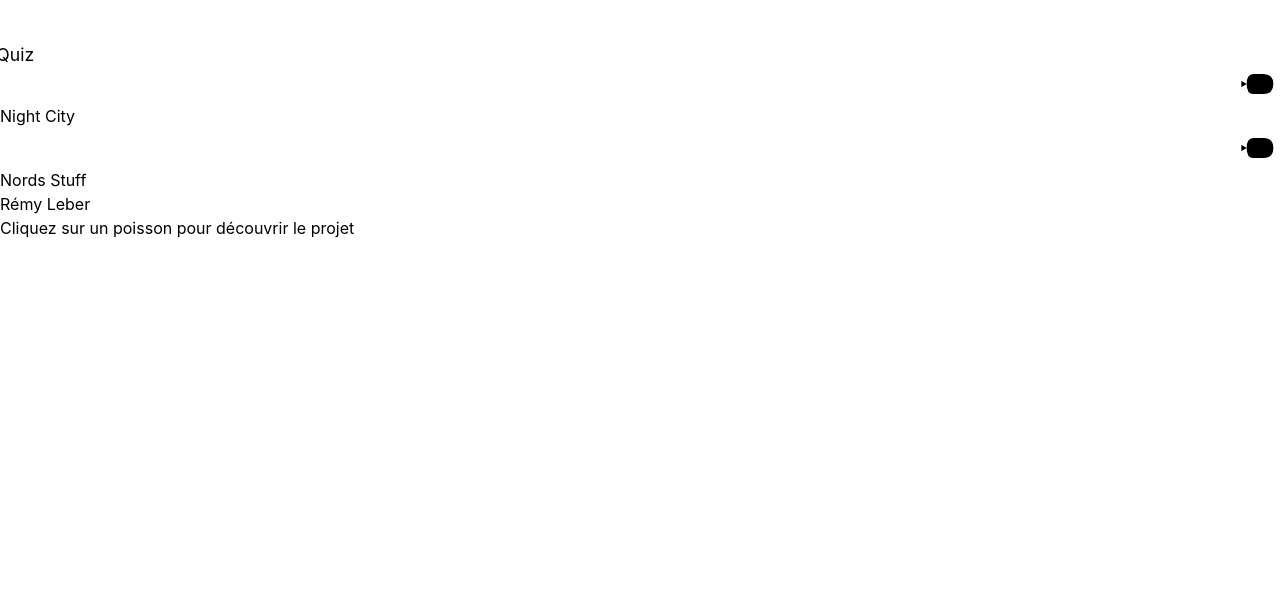
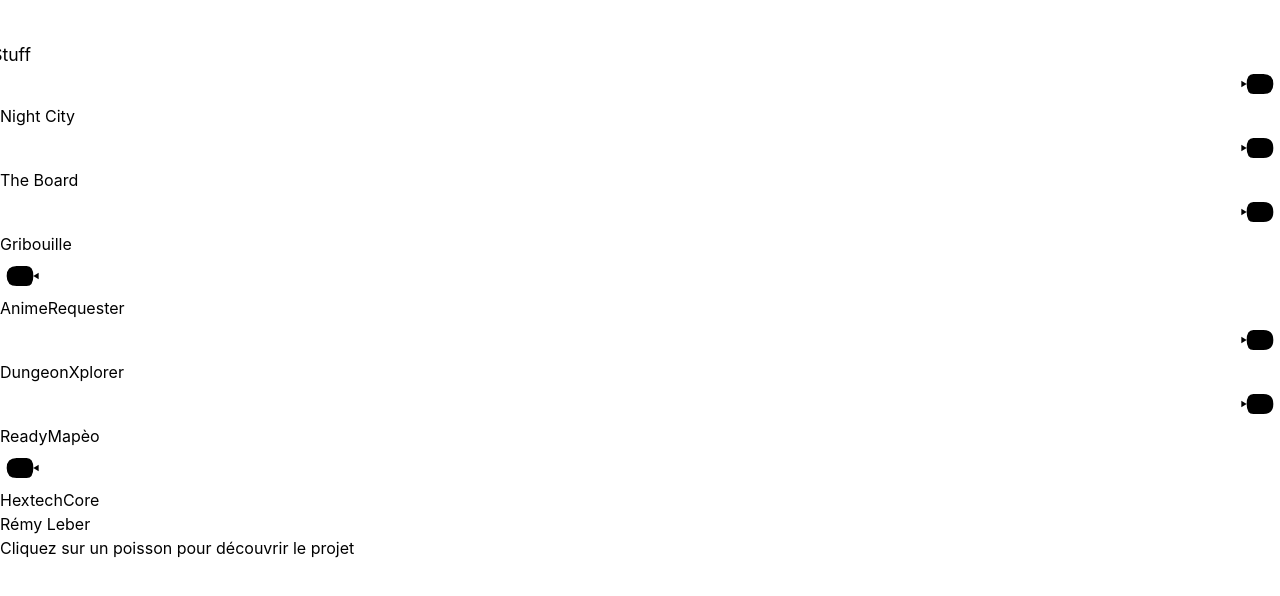
Before and after one commit to Remynder0/Portfolio, a React (Vite) app: page / in a window 1280 px wide. Shown: the top 596 px of the page. Built offline with nearby package versions, Linux system fonts and the light colour scheme; the HTML template or start-up script is replaced by a standard one.

Commit message:
Mise à jour des projets dans le fichier JSON

```diff
--- a/src/components/Fish.jsx
+++ b/src/components/Fish.jsx
@@ -9,7 +9,7 @@ const Fish = ({ project, index, isMobile, onSelect }) => {
   });
   const fishSize = 70;
   const animationFrameRef = useRef();
-  const velocityX = useRef(Math.max((Math.random() - 0.5) * 0.15, 0.1));
+  const velocityX = useRef(Math.max((Math.random() - 0.5) * 0.1, 0.05));
   const [scaleX, setScaleX] = useState(velocityX.current > 0 ? -1 : 1);
 
   const initialY = useRef(project.initialPosition.y);
--- a/src/components/ProjectModal.jsx
+++ b/src/components/ProjectModal.jsx
@@ -4,6 +4,9 @@ import { X } from 'lucide-react';
 
 const ProjectModal = ({ selectedProject, onClose }) => {
   if (!selectedProject) return null;
+
+  const demoLink = selectedProject.links?.demo?.trim() || '';
+  const hasDemo = demoLink !== '';
 
   return (
     <motion.div
@@ -31,7 +34,9 @@ const ProjectModal = ({ selectedProject, onClose }) => {
         <div className="p-6">
           <div className="mb-6">
             <h3 className="text-lg font-semibold text-gray-800 mb-2">Description</h3>
-            <p className="text-gray-600 leading-relaxed">{selectedProject.description}</p>
+            <p className="text-gray-600 leading-relaxed" style={{ whiteSpace: 'pre-wrap' }}>
+              {selectedProject.description}
+            </p>
           </div>
 
           <div className="mb-6">
@@ -46,9 +51,25 @@ const ProjectModal = ({ selectedProject, onClose }) => {
           </div>
 
           <div className="flex gap-4">
-            <a href={selectedProject.links.demo} target="_blank" rel="noopener noreferrer" className="flex-1 bg-gradient-to-r from-blue-500 to-blue-600 text-white py-3 rounded-lg font-semibold text-center hover:from-blue-600 hover:to-blue-700 transition-all shadow-md hover:shadow-lg">
-              Voir la Démo
-            </a>
+            {hasDemo ? (
+              <a
+                href={demoLink}
+                target="_blank"
+                rel="noopener noreferrer"
+                className="flex-1 bg-gradient-to-r from-blue-500 to-blue-600 text-white py-3 rounded-lg font-semibold text-center hover:from-blue-600 hover:to-blue-700 transition-all shadow-md hover:shadow-lg"
+              >
+                Voir la Démo
+              </a>
+            ) : (
+              <button
+                disabled
+                aria-disabled="true"
+                className="flex-1 bg-gray-200 text-gray-500 py-3 rounded-lg font-semibold text-center cursor-not-allowed shadow-none"
+              >
+                Voir la Démo
+              </button>
+            )}
+
             <a href={selectedProject.links.github} target="_blank" rel="noopener noreferrer" className="flex-1 bg-gradient-to-r from-gray-700 to-gray-800 text-white py-3 rounded-lg font-semibold text-center hover:from-gray-800 hover:to-gray-900 transition-all shadow-md hover:shadow-lg">
               Code Source
             </a>
--- a/src/data/projects.json
+++ b/src/data/projects.json
@@ -1,29 +1,66 @@
 [
   {
     "id": 1,
-    "name": "Gamer Quiz",
-    "initialPosition": { "x": 20, "y": 25 },
-    "description": "Quiz interactif pour gamers — mini-jeux et scores.",
-    "tech": ["HTML", "CSS", "JavaScript"],
-    "links": { "demo": "/projects/gamer_quiz/", "github": "https://github.com/Remynder0/gamer_quiz" },
-    "fishColor": "bg-orange-500"
+    "name": "Nords Stuff",
+    "initialPosition": { "x": 30, "y": 20 },
+    "description": "Projet de fin de cours sur les technologies web. \nUtilisations de HTML et CSS pour créer un site web statique sur le thème de l'expédition polaire.",
+    "tech": ["HTML", "CSS"],
+    "links": { "demo": "https://remynder0.github.io/nords_stuff/accueil.html", "github": "https://github.com/Remynder0/nords_stuff" }
   },
   {
     "id": 2,
     "name": "Night City",
-    "initialPosition": { "x": 60, "y": 40 },
-    "description": "Projet visuel / artistique inspiré de Night City.",
-    "tech": ["Three.js", "React"],
-    "links": { "demo": "/projects/night_city/", "github": "https://github.com/Remynder0/night_city" },
-    "fishColor": "bg-blue-500"
+    "initialPosition": { "x": 50, "y": 35 },
+    "description": "Projet de fin de cours sur les technologies web. \nUtilisations de HTML et CSS pour créer un site web statique sur la ville de notre choix.",
+    "tech": ["HTML", "CSS"],
+    "links": { "demo": "https://remynder0.github.io/night_city/accueil.html", "github": "https://github.com/Remynder0/night_city" }
   },
   {
     "id": 3,
-    "name": "Nords Stuff",
-    "initialPosition": { "x": 40, "y": 70 },
-    "description": "Collection de petits outils et expérimentations (Nords).",
-    "tech": ["JS", "Tailwind"],
-    "links": { "demo": "/projects/nords_stuff/", "github": "https://github.com/Remynder0/nords_stuff" },
-    "fishColor": "bg-purple-500"
+    "name": "The Board",
+    "initialPosition": { "x": 70, "y": 25 },
+    "description": "Projet d'évaluation par groupe de 2 en C. \n Le jeu consiste à capturer le roi ennemi au milieu de cellules mortes.",
+    "tech": ["C"],
+    "links": { "demo": "", "github": "https://github.com/Remynder0/SAE_1.01-1.02" }
+  },
+  {
+    "id": 4,
+    "name": "Gribouille",
+    "initialPosition": { "x": 15, "y": 10 },
+    "description": "Projet d'évaluation individuel en Java. \nCréation d'une application de dessin basique avec JavaFX.",
+    "tech": ["Javafx","Java"],
+    "links": { "demo": "", "github": "https://github.com/Remynder0/Gribouille" }
+  },
+  {
+    "id": 5,
+    "name": "AnimeRequester",
+    "initialPosition": { "x": 85, "y": 45 },
+    "description": "Projet d'évaluation par groupe de 2 en javascript et utilisation d'api javascript. \nCréation d'une application web qui permet de rechercher des animes via une api publique.",
+    "tech": ["HTML", "TailwindCSS", "JavaScript"],
+    "links": { "demo": "https://remynder0.github.io/AnimeRequester", "github": "https://github.com/Remynder0/AnimeRequester" }
+  },
+  {
+    "id": 6,
+    "name": "DungeonXplorer",
+    "initialPosition": { "x": 20, "y": 70 },
+    "description": "Projet d'évaluation par groupe de 4-5 en PHP. \nUne application web pour jouer à un jeu d'exploration de donjons.",
+    "tech": ["TailwindCSS", "JavaScript","PHP","Composer","MySQL"],
+    "links": { "demo": "", "github": "https://github.com/Infuseting/DungeonXplorer" }
+  },
+  {
+    "id": 7,
+    "name": "ReadyMapèo",
+    "initialPosition": { "x": 50, "y": 75 },
+    "description": "Projet d'évaluation par groupe de 8-9 de fin de semestre. \nCréation d'un site et d'une API pour une association de course d'orientation.",
+    "tech": ["React", "TailwindCSS", "TypeScript","PHP","Laravel","MySQL"],
+    "links": { "demo": "", "github": "https://github.com/infusting/SAE301" }
+  },
+  {
+    "id": 8,
+    "name": "HextechCore",
+    "initialPosition": { "x": 80, "y": 70 },
+    "description": "Projet personnel de développement web. \nCréation d'une application web tierce pour League of Legends.",
+    "tech": ["TailwindCSS", "JavaScript","node.js", "riot-api"],
+    "links": { "demo": "", "github": "https://github.com/Remynder0/HextechCore" }
   }
 ]
```
